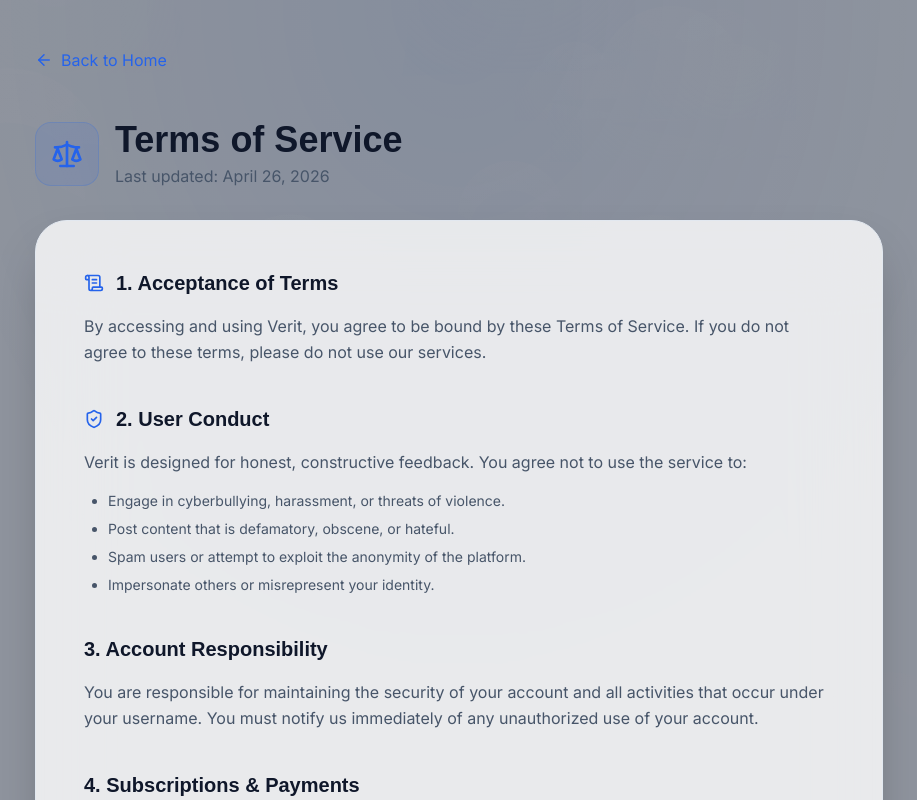
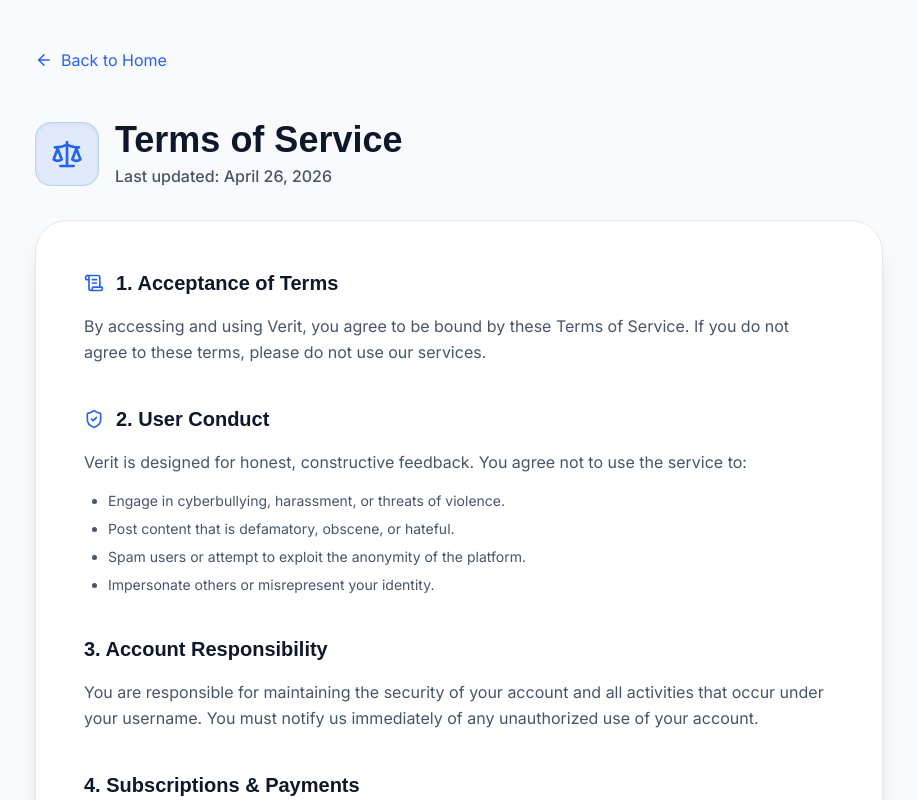
Before and after one commit to sushmita-rgb/truthbox, a React (Vite) app in the folder frontend/: page /terms in a window 1280 px wide. Shown: the top 800 px of the page, without its empty margins (181-1098 px from the left). Built offline with nearby package versions, Linux system fonts and the light colour scheme; no server answers.

Commit message:
style: Standardize legal pages with premium white light mode

```diff
--- a/frontend/src/pages/Privacy.jsx
+++ b/frontend/src/pages/Privacy.jsx
@@ -4,23 +4,23 @@
 
 export default function Privacy() {
   return (
-    <div className="min-h-screen bg-main/45 flex flex-col font-sans selection:bg-brand/30">
+    <div className="min-h-screen bg-[var(--bg-primary)] flex flex-col font-sans selection:bg-brand/30 transition-colors duration-500">
       <div className="flex-1 max-w-4xl mx-auto px-6 pt-12 pb-20 w-full">
         <Link to="/" className="inline-flex items-center gap-2 text-brand hover:gap-3 transition-all mb-12">
           <ArrowLeft size={18} /> Back to Home
         </Link>
 
         <div className="flex items-center gap-4 mb-8">
-          <div className="w-16 h-16 rounded-2xl bg-brand/10 border border-brand/20 flex items-center justify-center">
+          <div className="w-16 h-16 rounded-2xl bg-brand/10 border border-brand/20 flex items-center justify-center shadow-inner">
             <Lock size={32} className="text-brand" />
           </div>
           <div>
             <h1 className="text-4xl font-black text-[var(--text-primary)]">Privacy Policy</h1>
-            <p className="text-[var(--text-secondary)] mt-1">Last updated: April 26, 2026</p>
+            <p className="text-[var(--text-secondary)] mt-1 font-medium">Last updated: April 26, 2026</p>
           </div>
         </div>
 
-        <div className="glass p-8 md:p-12 rounded-[2rem] space-y-10 leading-relaxed border-[var(--border-color)]">
+        <div className="bg-[var(--bg-secondary)] p-8 md:p-12 rounded-[2rem] space-y-10 leading-relaxed border border-[var(--border-color)] shadow-xl">
           <section>
             <h2 className="text-xl font-bold text-[var(--text-primary)] flex items-center gap-3 mb-4">
               <Eye size={20} className="text-brand" /> 1. Information We Collect
--- a/frontend/src/pages/Refund.jsx
+++ b/frontend/src/pages/Refund.jsx
@@ -4,23 +4,23 @@
 
 export default function Refund() {
   return (
-    <div className="min-h-screen bg-main/45 flex flex-col font-sans selection:bg-brand/30">
+    <div className="min-h-screen bg-[var(--bg-primary)] flex flex-col font-sans selection:bg-brand/30 transition-colors duration-500">
       <div className="flex-1 max-w-4xl mx-auto px-6 pt-12 pb-20 w-full">
         <Link to="/" className="inline-flex items-center gap-2 text-brand hover:gap-3 transition-all mb-12">
           <ArrowLeft size={18} /> Back to Home
         </Link>
 
         <div className="flex items-center gap-4 mb-8">
-          <div className="w-16 h-16 rounded-2xl bg-brand/10 border border-brand/20 flex items-center justify-center">
+          <div className="w-16 h-16 rounded-2xl bg-brand/10 border border-brand/20 flex items-center justify-center shadow-inner">
             <Banknote size={32} className="text-brand" />
           </div>
           <div>
             <h1 className="text-4xl font-black text-[var(--text-primary)]">Refund & Cancellation</h1>
-            <p className="text-[var(--text-secondary)] mt-1">Last updated: April 26, 2026</p>
+            <p className="text-[var(--text-secondary)] mt-1 font-medium">Last updated: April 26, 2026</p>
           </div>
         </div>
 
-        <div className="glass p-8 md:p-12 rounded-[2rem] space-y-10 leading-relaxed border-[var(--border-color)]">
+        <div className="bg-[var(--bg-secondary)] p-8 md:p-12 rounded-[2rem] space-y-10 leading-relaxed border border-[var(--border-color)] shadow-xl">
           <section>
             <h2 className="text-xl font-bold text-[var(--text-primary)] flex items-center gap-3 mb-4">
               <History size={20} className="text-brand" /> 1. Cancellation Policy
--- a/frontend/src/pages/Terms.jsx
+++ b/frontend/src/pages/Terms.jsx
@@ -5,23 +5,23 @@
 
 export default function Terms() {
   return (
-    <div className="min-h-screen bg-main/45 flex flex-col font-sans selection:bg-brand/30">
+    <div className="min-h-screen bg-[var(--bg-primary)] flex flex-col font-sans selection:bg-brand/30 transition-colors duration-500">
       <div className="flex-1 max-w-4xl mx-auto px-6 pt-12 pb-20 w-full">
         <Link to="/" className="inline-flex items-center gap-2 text-brand hover:gap-3 transition-all mb-12">
           <ArrowLeft size={18} /> Back to Home
         </Link>
 
         <div className="flex items-center gap-4 mb-8">
-          <div className="w-16 h-16 rounded-2xl bg-brand/10 border border-brand/20 flex items-center justify-center">
+          <div className="w-16 h-16 rounded-2xl bg-brand/10 border border-brand/20 flex items-center justify-center shadow-inner">
             <Scale size={32} className="text-brand" />
           </div>
           <div>
             <h1 className="text-4xl font-black text-[var(--text-primary)]">Terms of Service</h1>
-            <p className="text-[var(--text-secondary)] mt-1">Last updated: April 26, 2026</p>
+            <p className="text-[var(--text-secondary)] mt-1 font-medium">Last updated: April 26, 2026</p>
           </div>
         </div>
 
-        <div className="glass p-8 md:p-12 rounded-[2rem] space-y-10 leading-relaxed border-[var(--border-color)]">
+        <div className="bg-[var(--bg-secondary)] p-8 md:p-12 rounded-[2rem] space-y-10 leading-relaxed border border-[var(--border-color)] shadow-xl">
           <section>
             <h2 className="text-xl font-bold text-[var(--text-primary)] flex items-center gap-3 mb-4">
               <ScrollText size={20} className="text-brand" /> 1. Acceptance of Terms
```
